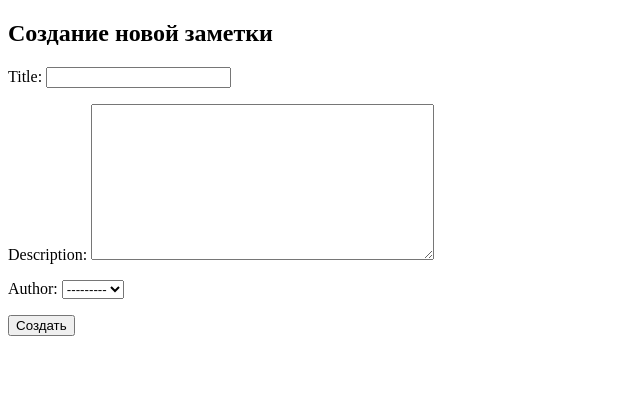
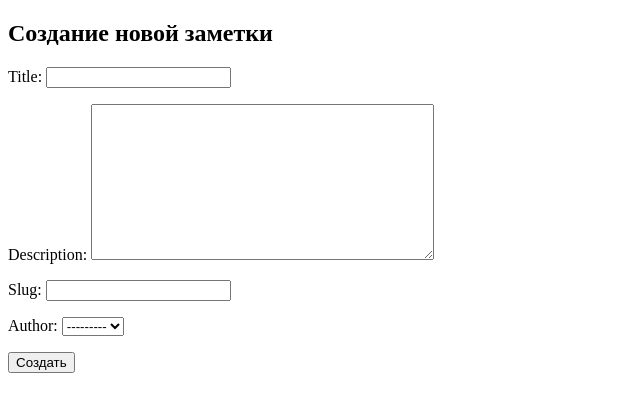
Before and after one commit to KiberPaulMan/Notes, a Django app: page /notes/create/ in a window 1280 px wide. Shown: the top 412 px of the page, without its empty margins (0-640 px from the left). Run offline with Django 4.2, Linux system fonts and the light colour scheme.

Commit message:
AutoSlugField don't work with russian chars

```diff
--- a/Notes/MyNotes/admin.py
+++ b/Notes/MyNotes/admin.py
@@ -8,4 +8,4 @@ class NoteAdmin(admin.ModelAdmin):
     list_editable = ['author', ]
     list_filter = ['author', 'created', ]
     search_fields = ['title', 'slug']
-    prepopulated_fields = {'slug': ('title', )}
+    # prepopulated_fields = {'slug': ('title', )}
--- a/Notes/MyNotes/forms.py
+++ b/Notes/MyNotes/forms.py
@@ -5,4 +5,5 @@ from .models import Note
 class NoteForm(ModelForm):
     class Meta:
         model = Note
-        fields = ['title', 'description', 'author']
+        # fields = ['title', 'description', 'slug', 'author']
+        fields = '__all__'
--- a/Notes/MyNotes/templates/MyNotes/notes.html
+++ b/Notes/MyNotes/templates/MyNotes/notes.html
@@ -13,6 +13,7 @@
             <li><p>{{ note.description }}</p></li>
             <li>{{ note.slug }}</li>
             <li>{{ note.author.username }}</li>
+            <a href="{% url 'delete_note' note.slug %}">Удалить запись</a>
             <hr>
             {% endfor %}
         </ul>
--- a/Notes/MyNotes/urls.py
+++ b/Notes/MyNotes/urls.py
@@ -4,6 +4,7 @@ from . import views
 urlpatterns = [
     path('', views.get_notes, name='all_notes'),
     path('create/', views.create_note, name='create_note'),
-    path('update/<slug:slug>', views.update_note, name='update_note'),
+    path('update/<slug:slug>/', views.update_note, name='update_note'),
+    path('delete/<slug:slug>/', views.delete_note, name='delete_note'),
     path('<slug:note_slug>/', views.get_note, name='get_note'),
 ]
--- a/Notes/MyNotes/views.py
+++ b/Notes/MyNotes/views.py
@@ -42,3 +42,13 @@ def update_note(request, slug):
             form.save()
         return redirect('get_note', slug)
     return render(request, 'MyNotes/update.html', {'form': form})
+
+
+def delete_note(request, slug):
+    if slug:
+        try:
+            note = get_object_or_404(Note, slug=slug)
+        except:
+            print('Что-то пошло не так!')
+        note.delete()
+    return redirect('all_notes')
```
Also changed, not shown: Notes/MyNotes/models.py (line endings or trailing spaces).
